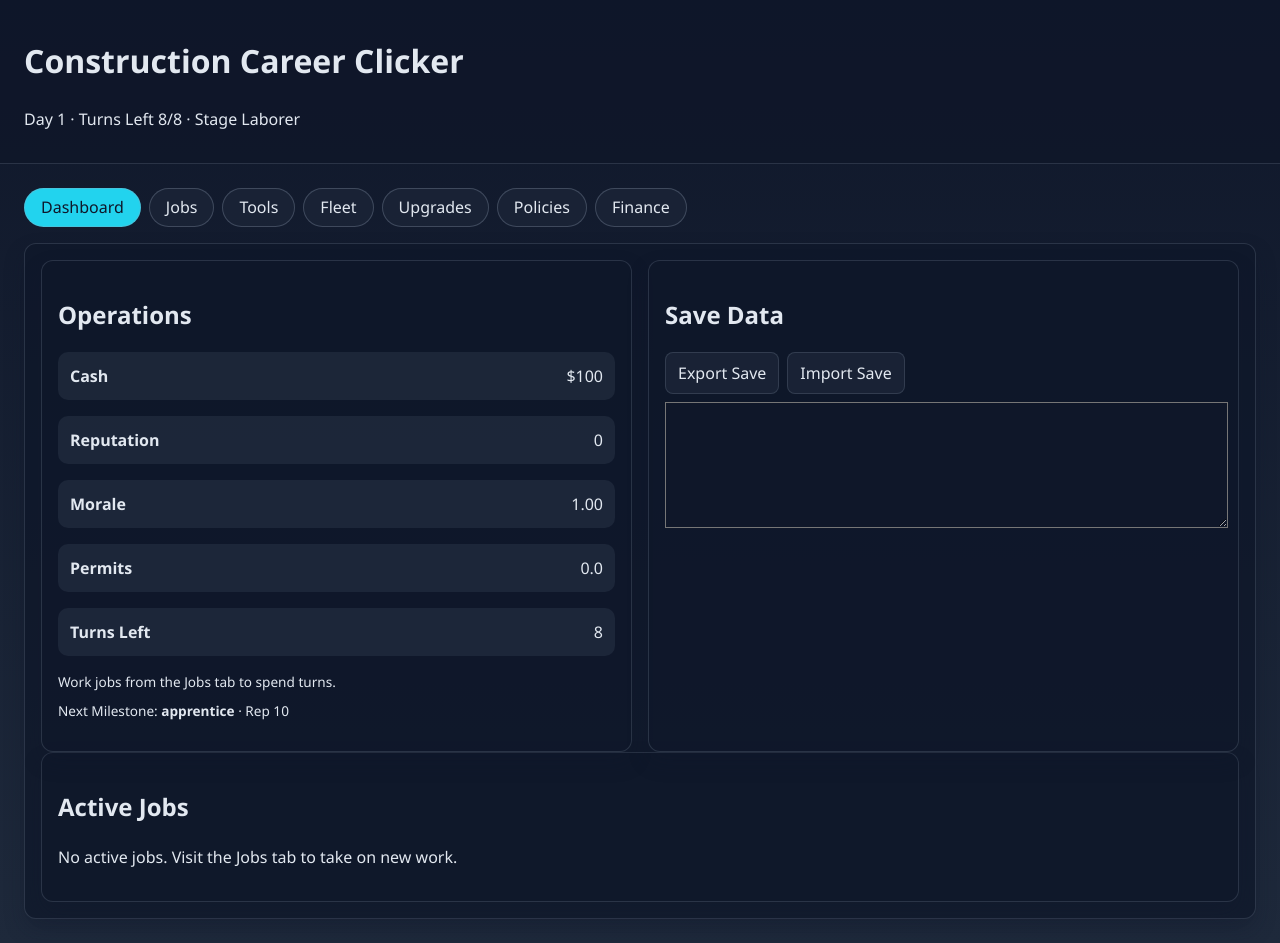
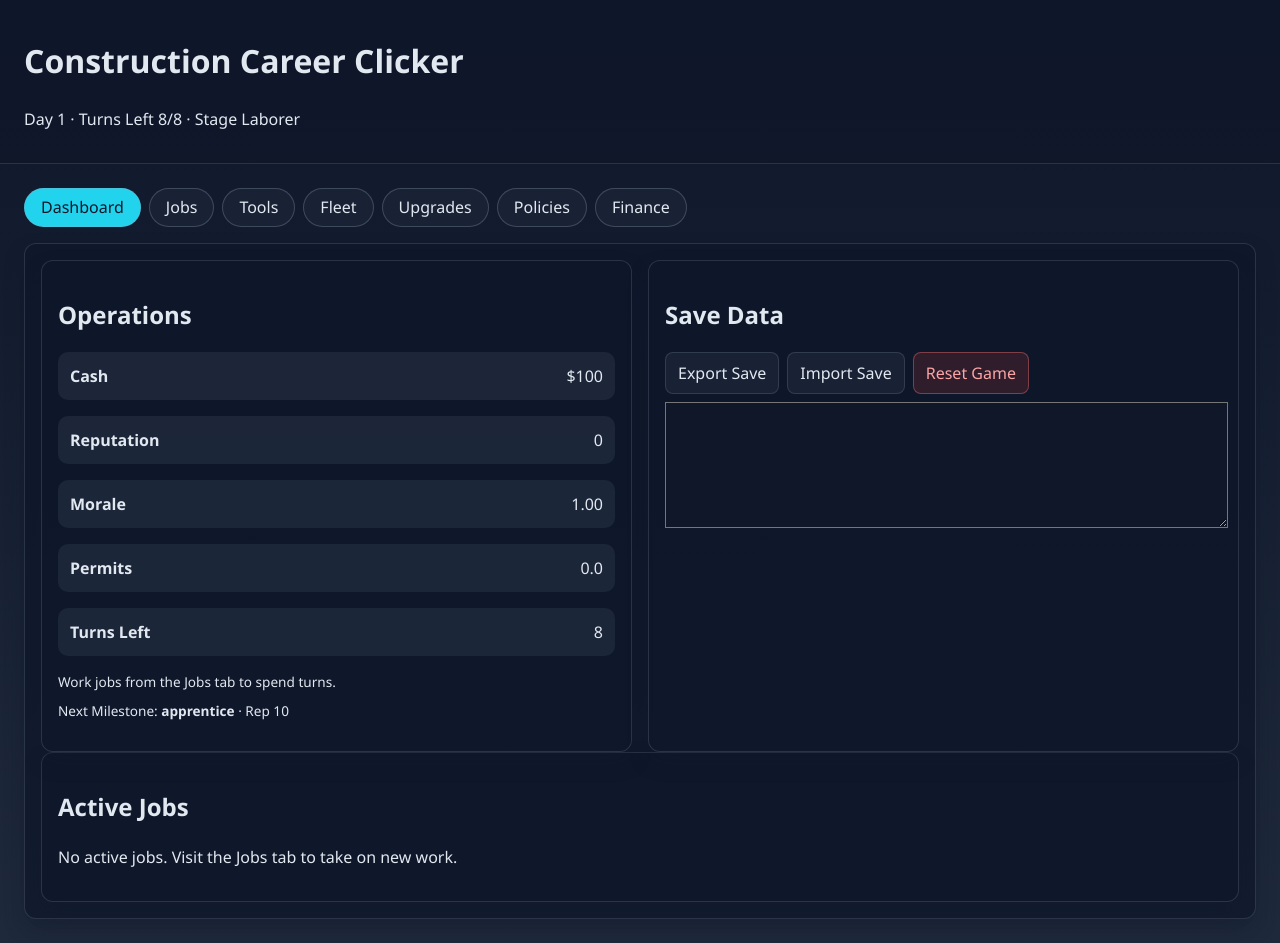
Before and after one commit to becool3000/Constructor, a React (Vite) app: page / in a window 1280 px wide. Built offline with nearby package versions, Linux system fonts and the light colour scheme.

Commit message:
Add reset option to start a new game

```diff
--- a/src/styles.css
+++ b/src/styles.css
@@ -93,6 +93,14 @@ button.secondary {
   color: #e2e8f0;
   padding: 0.5rem 0.75rem;
   border: 1px solid rgba(148, 163, 184, 0.2);
+  border-radius: 8px;
+}
+
+button.danger {
+  background: rgba(239, 68, 68, 0.15);
+  color: #fca5a5;
+  padding: 0.5rem 0.75rem;
+  border: 1px solid rgba(248, 113, 113, 0.4);
   border-radius: 8px;
 }
 
--- a/src/ui/App.jsx
+++ b/src/ui/App.jsx
@@ -115,6 +115,11 @@ const App = () => {
   );
 
   const handleExport = useCallback(() => exportSave(stateRef.current), []);
+
+  const handleReset = useCallback(() => {
+    clearSave();
+    updateState(recalculateDerived(loadGame()));
+  }, [updateState]);
 
   const handleImport = useCallback(
     (raw) => {
@@ -234,6 +239,7 @@ const App = () => {
             nextMilestone={nextMilestone}
             onExport={handleExport}
             onImport={handleImport}
+            onReset={handleReset}
             devActions={devActions}
           />
         );
--- a/src/ui/Tabs/Dashboard.jsx
+++ b/src/ui/Tabs/Dashboard.jsx
@@ -10,6 +10,7 @@ const Dashboard = ({
   nextMilestone,
   onExport,
   onImport,
+  onReset,
   devActions,
 }) => {
   const [saveText, setSaveText] = useState('');
@@ -93,13 +94,35 @@ const Dashboard = ({
         </div>
         <div className="panel">
           <h2>Save Data</h2>
-          <div style={{ display: 'flex', gap: '0.5rem', marginBottom: '0.5rem' }}>
+          <div
+            style={{
+              display: 'flex',
+              gap: '0.5rem',
+              marginBottom: '0.5rem',
+              flexWrap: 'wrap',
+            }}
+          >
             <button type="button" onClick={handleExport} className="secondary">
               Export Save
             </button>
             <button type="button" onClick={handleImport} className="secondary">
               Import Save
             </button>
+            {onReset ? (
+              <button
+                type="button"
+                onClick={() => {
+                  if (window.confirm('Reset and start a new game? This cannot be undone.')) {
+                    onReset();
+                    setSaveText('');
+                    setStatus('New game started.');
+                  }
+                }}
+                className="danger"
+              >
+                Reset Game
+              </button>
+            ) : null}
           </div>
           <textarea
             style={{ width: '100%', minHeight: '120px', background: 'rgba(15,23,42,0.8)', color: 'inherit' }}
```
